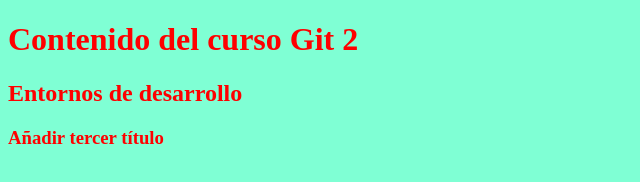
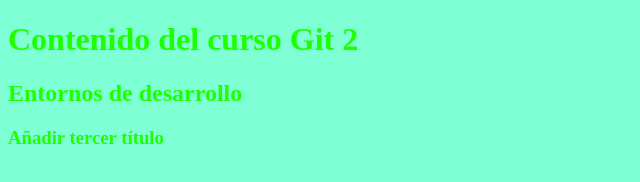
Before and after one commit to xct1um/edifp, a plain HTML site: page index.html in a window 1280 px wide. Shown: the whole page, without its empty margins (0-640 px from the left). Drawn offline with Linux system fonts and the light colour scheme.

Commit message:
cursiva y color verde

```diff
--- a/css/estilos.css
+++ b/css/estilos.css
@@ -1,5 +1,5 @@
 body{
     background-color: aquamarine;
-    font-weight:bold;
-    color: red;
+    font-weight:italic;
+    color: rgb(30, 255, 0);
 }
```
